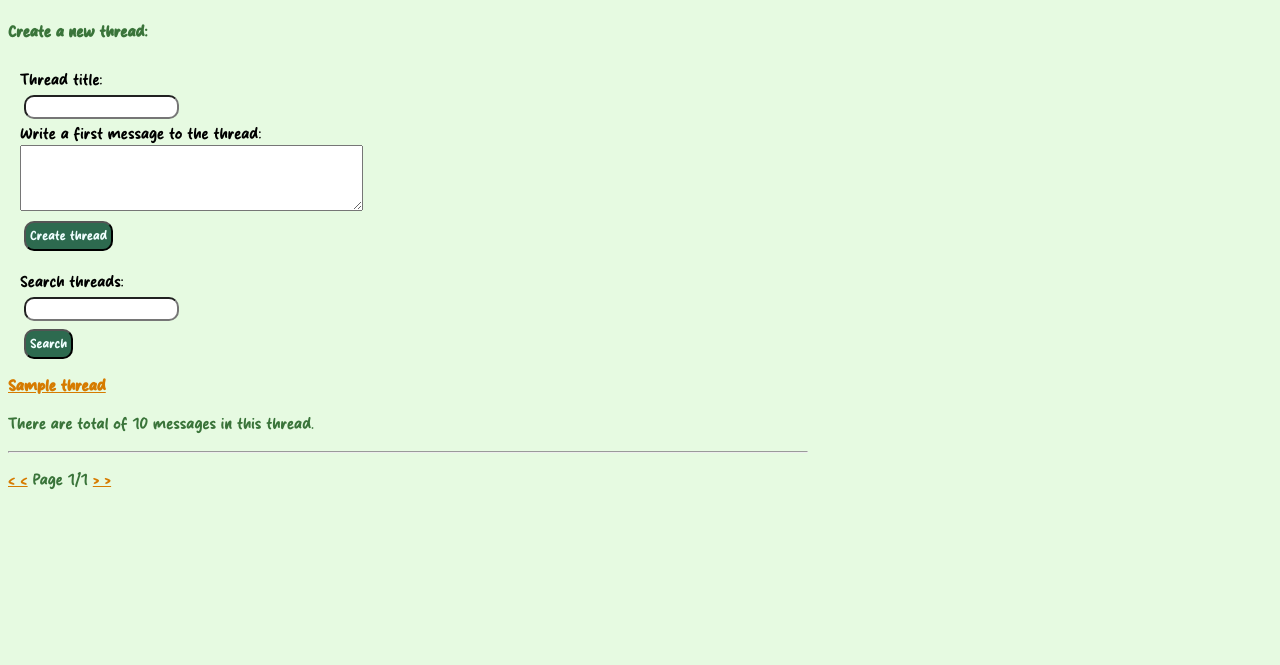
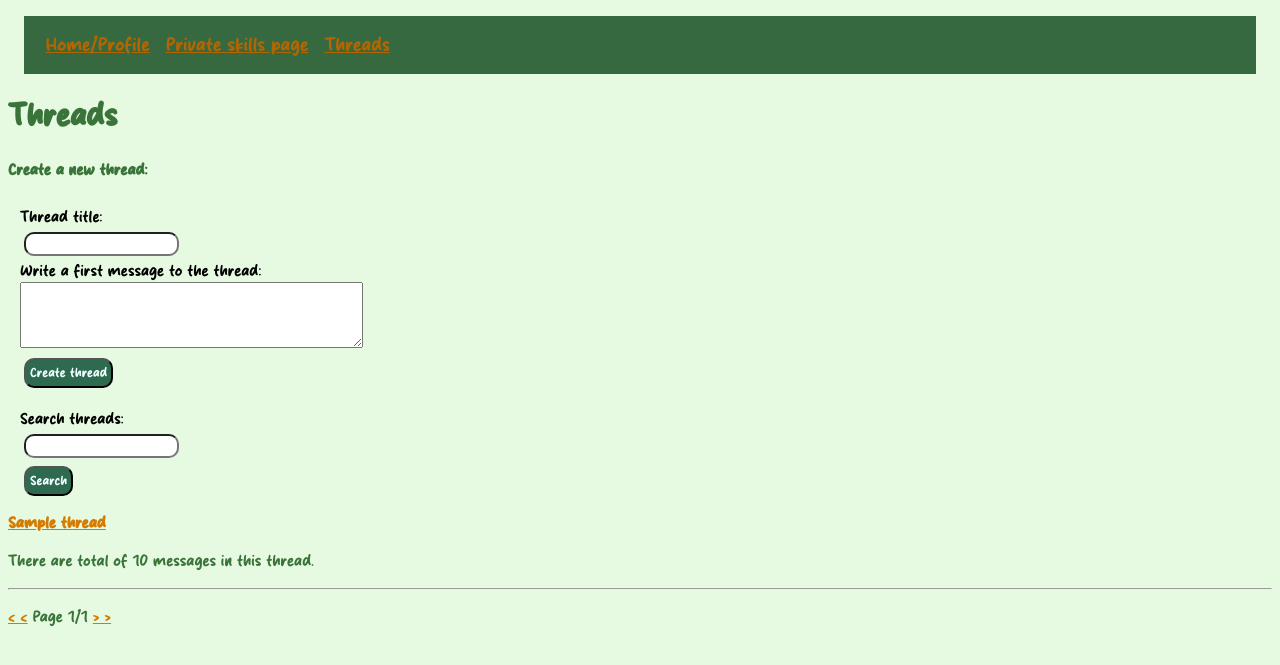
Before and after one commit to plumbusp/Skill_dump_app, a Flask app: template templates/threads.html in a window 1280 px wide. Shown: the top 665 px of the page. Run offline with Flask 3, Linux system fonts and the light colour scheme; the visitor is signed in with stand-in values (Sample User, id 1); tables that the repository leaves empty hold one stand-in row (values such as "Sample post"); the template is opened without the code that fills it: most values are stand-ins (such as "Sample title", 1, 10 or a date in 2020); parts of the project's set-up code (start-up, migrations or seed data) failed here and were passed over.

Commit message:
Added navigation bar (CSS sticky)

```diff
--- a/static/main.css
+++ b/static/main.css
@@ -1,8 +1,22 @@
 @font-face {font-family: StudyDaily; src: url('Study-Daily.otf');}
 body {
-  max-width: 50em;
   font-family: StudyDaily;
   background-color: rgb(230, 250, 225);
+}
+
+.top_bar{
+  position: sticky;
+  margin: 1rem;
+  padding: 1rem;
+  top: 10px;
+  background-color: rgb(55, 105, 65);
+}
+
+.top_bar_link{
+  font-size: larger;
+  font-style: normal;
+  color:rgb(178, 102, 2);
+  margin: 0.35rem;
 }
 
 p, h1, h2, h3, h4{
--- a/templates/private_ideas.html
+++ b/templates/private_ideas.html
@@ -6,6 +6,12 @@
 </head>
 <body>
     {% if session.username %}
+    <div class = "top_bar">
+      <a class = "top_bar_link" href="/">Home/Profile</a>
+      <a class = "top_bar_link" href="/private_ideas">Private skills page</a>
+      <a class = "top_bar_link" href="/threads">Threads</a>
+    </div>
+
     <h2>Your skills page:</h2>
     <h3>Here is your skills page. You can add your new skills here,
         and they will be visible only to you. </h3>
--- a/templates/thread.html
+++ b/templates/thread.html
@@ -8,6 +8,12 @@
 
 <body>
     {% if session.user_id %}
+        <div class = "top_bar">
+        <a class = "top_bar_link" href="/">Home/Profile</a>
+        <a class = "top_bar_link" href="/private_ideas">Private skills page</a>
+        <a class = "top_bar_link" href="/threads">Threads</a>
+        </div>
+
         <h1> Thread: {{thread.title}}</h1>
         <p> Add a new message: </p>
         <form action="/new_message" method="post">
--- a/templates/threads.html
+++ b/templates/threads.html
@@ -8,6 +8,14 @@
 
 <body>
     {% if session.username %}
+        <div class = "top_bar">
+            <a class = "top_bar_link" href="/">Home/Profile</a>
+            <a class = "top_bar_link" href="/private_ideas">Private skills page</a>
+            <a class = "top_bar_link" href="/threads">Threads</a>
+        </div>
+
+        <h1> Threads </h1>
+
         <form action="/create_thread" method="post">
             <h4>Create a new thread:</h4>
             <div class="content_island">
```
Also changed, not shown: app.py (+0 -20 lines), templates/index.html (+8 -1 lines).
